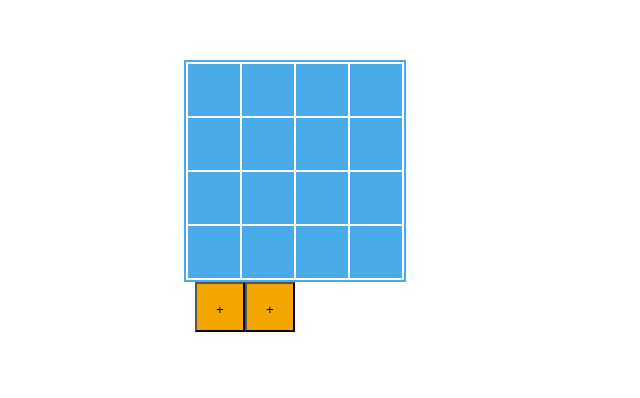
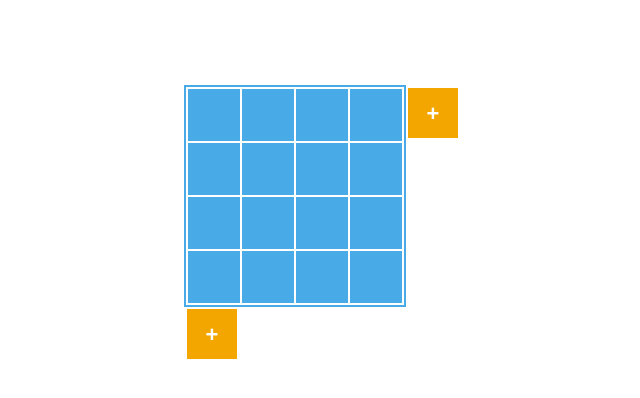
Before and after one commit to a-lukianenko/squares_react, a React (Create React App) app: page / in a window 1280 px wide. Shown: the part 204-602 px from the top of the page, without its empty margins (345-985 px from the left). Built offline with nearby package versions, Linux system fonts and the light colour scheme.

Commit message:
rename event handlers

```diff
--- a/src/components/Button/Button.module.css
+++ b/src/components/Button/Button.module.css
@@ -1,5 +1,5 @@
-.addBtnBtn,
-.removeBtnBtn {
+.addBtn,
+.removeBtn {
   position: absolute;
   border: none;
   outline: none;
--- a/src/components/SuperTable/SuperTable.jsx
+++ b/src/components/SuperTable/SuperTable.jsx
@@ -71,7 +71,7 @@ const SuperTable = ({ initialWidth, initialHeight, cellSize }) => {
     });
   }
 
-  function mouseLeaveTable(flag) {
+  function showButtons(flag) {
     setState(state => ({
       ...state,
       isRemoveRowVisible: state.rows[1] ? flag : false,
@@ -93,8 +93,8 @@ const SuperTable = ({ initialWidth, initialHeight, cellSize }) => {
         rows={state.rows}
         cells={state.cells}
         cellSize={cellSize}
-        moveButtons={moveButtons}
-        mouseLeaveTable={mouseLeaveTable}
+        onMouseMove={moveButtons}
+        onMouseLeave={showButtons}
       />
 
       {/* Add Row button */}
--- a/src/components/Table/Table.jsx
+++ b/src/components/Table/Table.jsx
@@ -2,7 +2,7 @@ import React from "react";
 import css from "./Table.module.css";
 
 // Table
-const Table = ({ rows, cells, cellSize, moveButtons, mouseLeaveTable }) => {
+const Table = ({ rows, cells, cellSize, onMouseMove, onMouseLeave }) => {
   function handleMouseMove(event) {
     if (event.target.tagName === "TD") {
       const {
@@ -17,15 +17,15 @@ const Table = ({ rows, cells, cellSize, moveButtons, mouseLeaveTable }) => {
         rowIndex,
         cellIndex,
       };
-      moveButtons(payload);
+      onMouseMove(payload);
     }
   }
 
   function handleMouseLeave(event) {
     const { className } = event.relatedTarget;
     className && className.includes("remove")
-      ? mouseLeaveTable(true)
-      : mouseLeaveTable(false);
+      ? onMouseLeave(true)
+      : onMouseLeave(false);
   }
 
   const tableRows = rows.map(row => (
```
